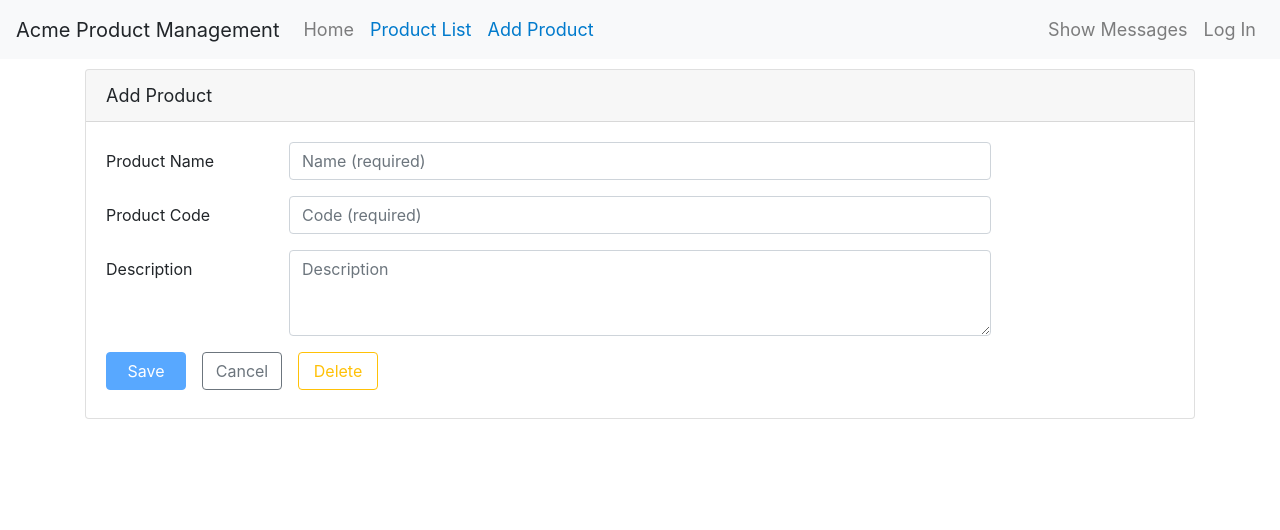
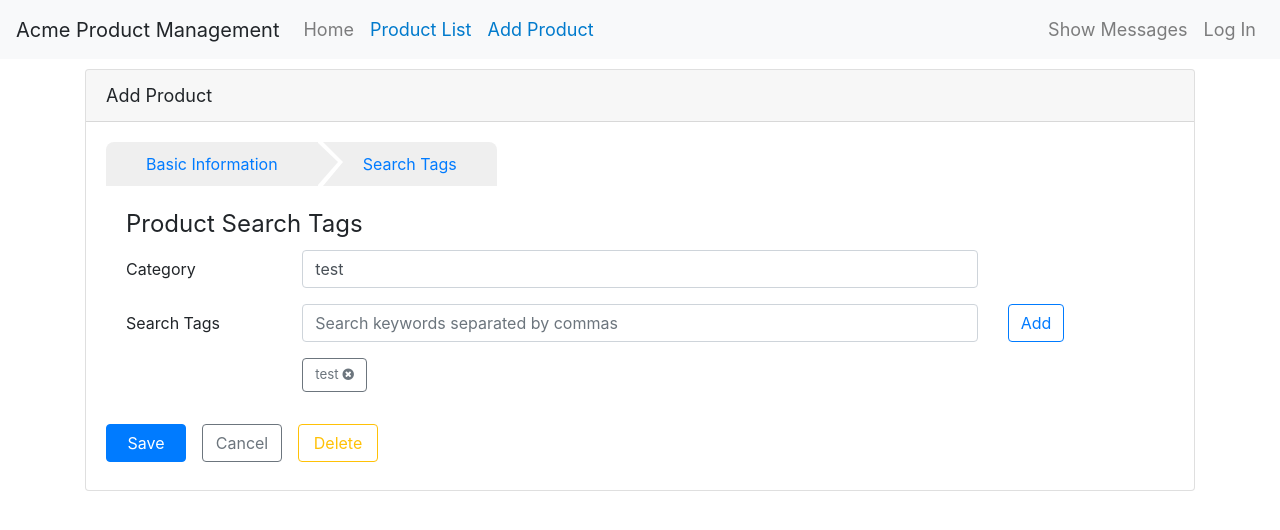
Before and after one commit to qishichang/apm-routing-demo, an Angular app: page /products/0/edit/tags in a window 1280 px wide. Shown: the top 530 px of the page. Built offline with nearby package versions, Linux system fonts and the light colour scheme; what angular-in-memory-web-api would draw is missing.

Commit message:
Activate child routes

```diff
--- a/src/app/products/product-edit/product-edit.component.html
+++ b/src/app/products/product-edit/product-edit.component.html
@@ -5,75 +5,21 @@
 
   <div class="card-body"
        *ngIf="product">
-    <form novalidate
-          #productForm="ngForm">
-
-      <div class="form-group row">
-        <label class="col-md-2 col-form-label"
-               for="productNameId">Product Name</label>
-        <div class="col-md-8">
-          <input class="form-control"
-                 id="productNameId"
-                 type="text"
-                 placeholder="Name (required)"
-                 required
-                 minlength="3"
-                 [(ngModel)]=product.productName
-                 name="productName"
-                 #productNameVar="ngModel"
-                 [ngClass]="{'is-invalid': (productNameVar.touched || productNameVar.dirty) && !productNameVar.valid }" />
-          <span class="invalid-feedback">
-            <span *ngIf="productNameVar.errors?.required">
-              Product name is required.
-            </span>
-            <span *ngIf="productNameVar.errors?.minlength">
-              Product name must be at least three characters.
-            </span>
-          </span>
+    <div class="wizard">
+      <a [routerLink]="['info']">
+        Basic Information
+      </a>
+      <a [routerLink]="['tags']">
+        Search Tags
+      </a>
     </div>
-      </div>
-
-      <div class="form-group row">
-        <label class="col-md-2 col-form-label"
-               for="productCodeId">Product Code</label>
-        <div class="col-md-8">
-          <input class="form-control"
-                 id="productCodeId"
-                 type="text"
-                 placeholder="Code (required)"
-                 required
-                 [(ngModel)]=product.productCode
-                 name="productCode"
-                 #productCodeVar="ngModel"
-                 [ngClass]="{'is-invalid': (productCodeVar.touched || productCodeVar.dirty) && !productCodeVar.valid }" />
-          <span class="invalid-feedback">
-            <span *ngIf="productCodeVar.errors?.required">
-              Product code is required.
-            </span>
-          </span>
-        </div>
-      </div>
-
-      <div class="form-group row">
-        <label class="col-md-2 col-form-label"
-               for="descriptionId">Description</label>
-        <div class="col-md-8">
-          <textarea class="form-control"
-                    id="descriptionId"
-                    placeholder="Description"
-                    rows=3
-                    [(ngModel)]=product.description
-                    name="description"></textarea>
-        </div>
-      </div>
-
-      <div class="form-group row mb-2">
+    <router-outlet></router-outlet>
+    <div class="row mb-2">
       <div class="col-md-4">
         <button class="btn btn-primary mr-3"
                 style="width:80px"
                 type="button"
-                  [title]="productForm.valid ? 'Save your entered data' : 'Disabled until the form data is valid'"
-                  [disabled]="!productForm.valid"
+                title="Save your entered data"
                 (click)="saveProduct()">
           Save
         </button>
@@ -93,8 +39,6 @@
         </button>
       </div>
   </div>
-    </form>
-  </div>
 </div>
 
 <div class="alert alert-danger"
```
Lines whose indentation alone changed are shown as unchanged.
